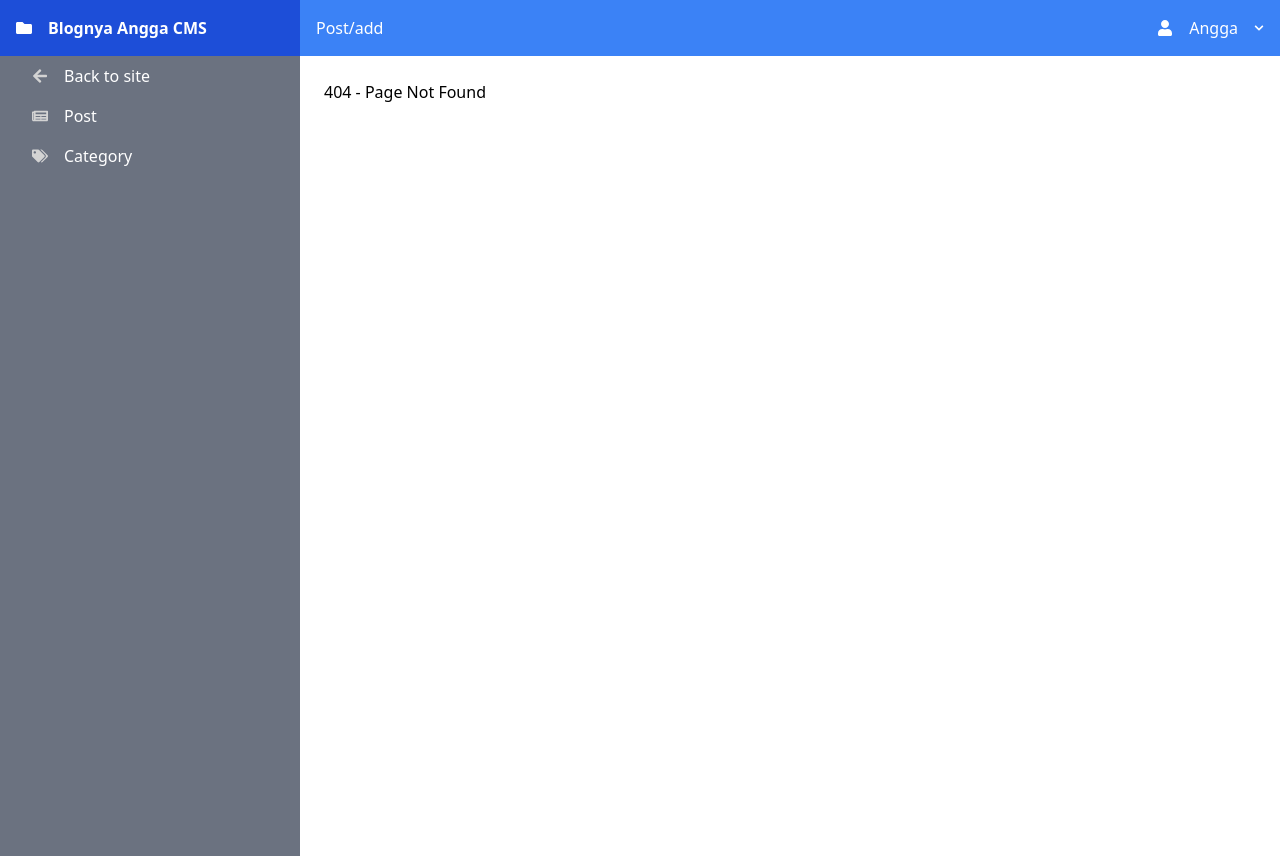
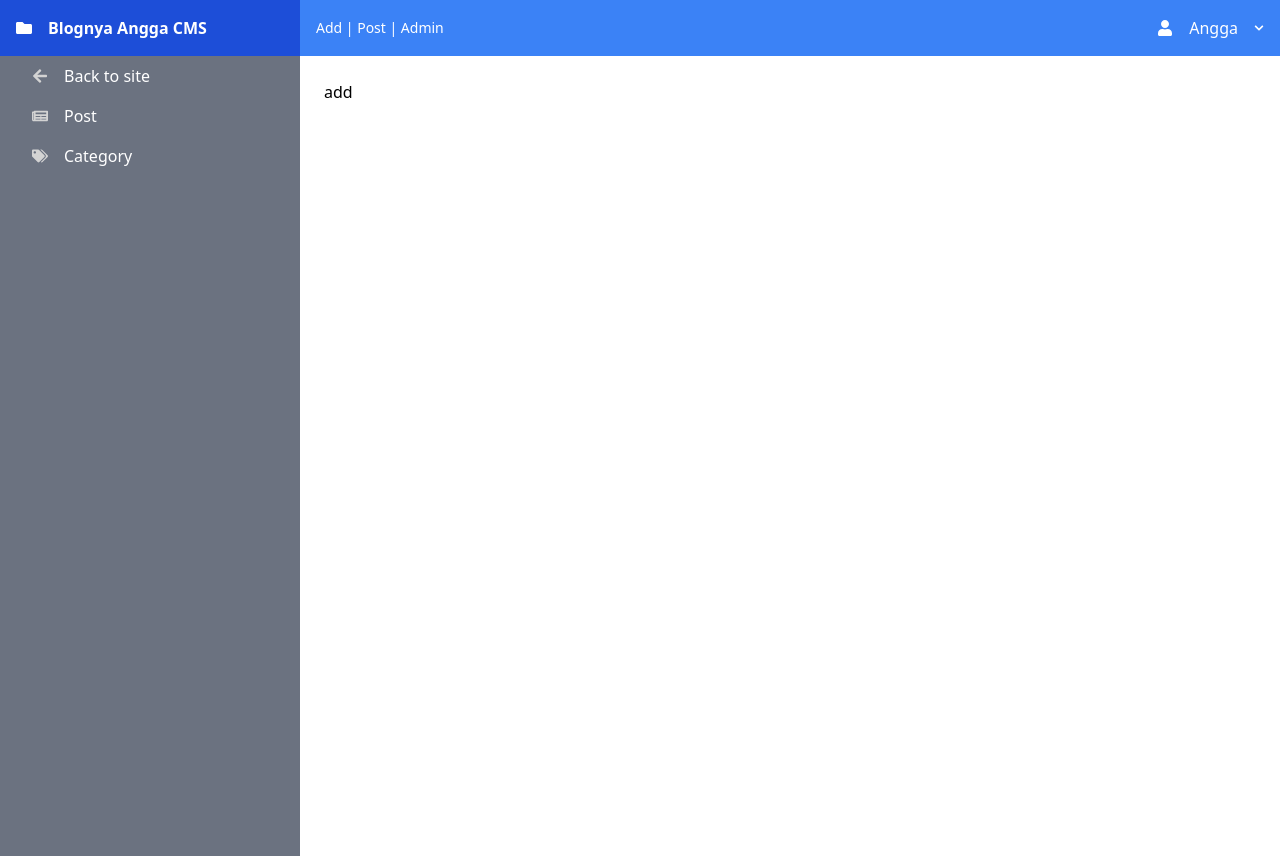
Before and after one commit to anggakswr/blog-next, a Next.js app: page /admin/post/add in a window 1280 px wide. Before the commit this address had no page. Built offline with nearby package versions, Linux system fonts and the light colour scheme.

Commit message:
Added dynamic title for admin pages

```diff
--- a/components/admin/Header.tsx
+++ b/components/admin/Header.tsx
@@ -1,21 +1,11 @@
-import upperCaseFirstLetter from "helpers/upperCaseFirstLetter";
+import pathToTitle from "helpers/pathToTitle";
 import { useRouter } from "next/router";
 import { FaChevronDown, FaFolder, FaUser } from "react-icons/fa";
 
 const Header = () => {
   // /admin/post /admin/category
   const { asPath } = useRouter();
-
-  // post category angga-keren
-  const pathTruncated = asPath.replace("/admin/", "");
-
-  // ['angga', 'keren']
-  const pathArr = pathTruncated.split("-");
-
-  // ['Angga', 'Keren'] -> Angga Keren
-  const arrJoined = pathArr.map((str) => upperCaseFirstLetter(str)).join(" ");
-
-  // const title = upperCaseFirstLetter(pathTruncated);
+  const title = pathToTitle(asPath);
 
   return (
     <header className="bg-blue-500 text-white flex fixed top-0 inset-x-0">
@@ -28,7 +18,7 @@ const Header = () => {
       {/* page header */}
       <nav className="p-4 box-between flex-1">
         {/* page title */}
-        <h1>{arrJoined}</h1>
+        <h1 className="text-sm">{title}</h1>
 
         {/* icon user */}
         <button className="box-equal gap-x-4">
--- /dev/null
+++ b/components/admin/post/TblRowSkeleton.tsx
@@ -0,0 +1,36 @@
+const TblRowSkeleton = () => {
+  return (
+    <>
+      <div className="grid grid-cols-3 border-y p-4 items-center animate-pulse">
+        <div className="w-32 h-4 bg-gray-300" />
+        <div className="w-32 h-4 bg-gray-300" />
+
+        <div className="box-equal gap-x-2">
+          <div className="w-8 h-4 bg-gray-300" />
+          <div className="w-8 h-4 bg-gray-300" />
+        </div>
+      </div>
+
+      <div className="grid grid-cols-3 border-y p-4 items-center animate-pulse">
+        <div className="w-32 h-4 bg-gray-300" />
+        <div className="w-32 h-4 bg-gray-300" />
+
+        <div className="box-equal gap-x-2">
+          <div className="w-8 h-4 bg-gray-300" />
+          <div className="w-8 h-4 bg-gray-300" />
+        </div>
+      </div>
+      <div className="grid grid-cols-3 border-y p-4 items-center animate-pulse">
+        <div className="w-32 h-4 bg-gray-300" />
+        <div className="w-32 h-4 bg-gray-300" />
+
+        <div className="box-equal gap-x-2">
+          <div className="w-8 h-4 bg-gray-300" />
+          <div className="w-8 h-4 bg-gray-300" />
+        </div>
+      </div>
+    </>
+  );
+};
+
+export default TblRowSkeleton;
--- /dev/null
+++ b/helpers/pathToTitle.ts
@@ -0,0 +1,22 @@
+import upperCaseFirstLetter from "helpers/upperCaseFirstLetter";
+
+const pathToTitle = (path: string) => {
+  // /admin/post/add -> admin/post/add -> ['admin', 'post', 'add'] -> ['add', 'post', 'admin']
+  const pathArr = path.slice(1).split("/").reverse();
+
+  // ['add', 'post', 'admin']
+  const pathArrUppercase = pathArr.map(
+    (string) =>
+      string.includes("-") // 'angga-keren'
+        ? string
+            .split("-") // ['angga', 'keren']
+            .map((s) => upperCaseFirstLetter(s)) // ['Angga', 'Keren']
+            .join(" ") // 'Angga Keren'
+        : upperCaseFirstLetter(string) // 'Admin'
+  );
+
+  // ['Add', 'Post', 'Admin'] -> Add | Post | Admin
+  return pathArrUppercase.join(" | ");
+};
+
+export default pathToTitle;
--- a/layouts/Admin.tsx
+++ b/layouts/Admin.tsx
@@ -1,17 +1,28 @@
 import Header from "components/admin/Header";
 import Sidebar from "components/admin/Sidebar";
 import Head from "next/head";
+import { useRouter } from "next/router";
 import React from "react";
+import pathToTitle from "helpers/pathToTitle";
 
 type AdminPropType = {
   children: React.ReactNode;
 };
 
 const Admin = ({ children }: AdminPropType) => {
+  // /admin/post/add
+  const { asPath } = useRouter();
+  const title = pathToTitle(asPath);
+
   return (
     <div>
       <Head>
-        <link rel="icon" href="/favicon.ico" />
+        <title>
+          {/* Add | Post | Admin | Blognya Angga */}
+          {title + " | Blognya Angga"}
+        </title>
+
+        <meta name="description" content="Admin dashboard CMS" />
       </Head>
 
       {/* header */}
--- a/pages/admin/post.tsx
+++ /dev/null
@@ -1,43 +0,0 @@
-import Header from "components/admin/crud/Header";
-import { NextPage } from "next";
-import Head from "next/head";
-import { FaSort } from "react-icons/fa";
-
-const AdminPost: NextPage = () => {
-  return (
-    <>
-      <Head>
-        <title>Post | Admin | Blognya Angga</title>
-        <meta name="description" content="CRUD Post" />
-      </Head>
-
-      <Header addBtnUrl={"/admin/post/add"} />
-
-      {/* tbl header */}
-      <div className="grid grid-cols-3 border-y p-4 text-sm mt-8 font-bold">
-        <button className="box-equal gap-x-2">
-          Title <FaSort />
-        </button>
-
-        <button className="box-equal gap-x-2">
-          Content <FaSort />
-        </button>
-
-        <p>Actions</p>
-      </div>
-
-      {/* tbl row */}
-      <div className="grid grid-cols-3 border-y p-4 text-sm items-center">
-        <p>Post 1</p>
-        <p>Desc 1</p>
-
-        <div className="box-equal gap-x-2">
-          <button className="admin-btn">Edit</button>
-          <button className="admin-delete-btn">Delete</button>
-        </div>
-      </div>
-    </>
-  );
-};
-
-export default AdminPost;
--- /dev/null
+++ b/pages/admin/post/add.tsx
@@ -0,0 +1,7 @@
+import { NextPage } from "next";
+
+const AdminAddPost: NextPage = () => {
+  return <div>add</div>;
+};
+
+export default AdminAddPost;
--- /dev/null
+++ b/pages/admin/post/index.tsx
@@ -0,0 +1,69 @@
+import axios from "axios";
+import Header from "components/admin/crud/Header";
+import TblRowSkeleton from "components/admin/post/TblRowSkeleton";
+import limitChar from "helpers/limitChar";
+import { NextPage } from "next";
+import Head from "next/head";
+import Link from "next/link";
+import { PostType } from "pages";
+import { FaSort } from "react-icons/fa";
+import useSWR from "swr";
+
+const fetcher = async () => {
+  const res = await axios.get("/posts");
+  return res.data.slice(0, 5);
+};
+
+const AdminPost: NextPage = () => {
+  const { data, error } = useSWR("/posts", fetcher);
+
+  return (
+    <>
+      <Head>
+        <title>Post | Admin | Blognya Angga</title>
+        <meta name="description" content="CRUD Post" />
+      </Head>
+
+      <Header addBtnUrl={"/admin/post/add"} />
+
+      {/* tbl header */}
+      <div className="grid grid-cols-3 border-y p-4 text-sm mt-8 font-bold">
+        <button className="box-equal gap-x-2">
+          Title <FaSort />
+        </button>
+
+        <button className="box-equal gap-x-2">
+          Content <FaSort />
+        </button>
+
+        <p>Actions</p>
+      </div>
+
+      {error ? (
+        <p className="text-red-500">An error occurred</p>
+      ) : !data ? (
+        <TblRowSkeleton />
+      ) : (
+        // tbl rows
+        data.map((post: PostType) => (
+          <div
+            key={"admin-post-" + post.id}
+            className="grid grid-cols-3 border-y p-4 text-sm items-center"
+          >
+            <p>{limitChar(post.title, 20)}</p>
+            <p>{limitChar(post.body, 20)}</p>
+
+            <div className="box-equal gap-x-2">
+              <Link href={"/admin/post/edit/" + post.id}>
+                <a className="admin-btn">Edit</a>
+              </Link>
+              <button className="admin-delete-btn">Delete</button>
+            </div>
+          </div>
+        ))
+      )}
+    </>
+  );
+};
+
+export default AdminPost;
```
